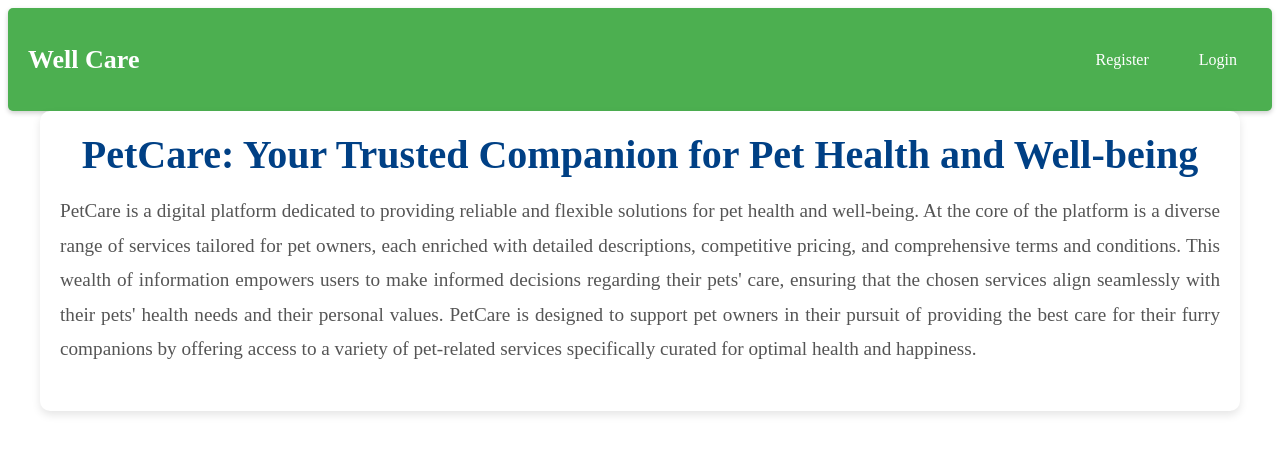
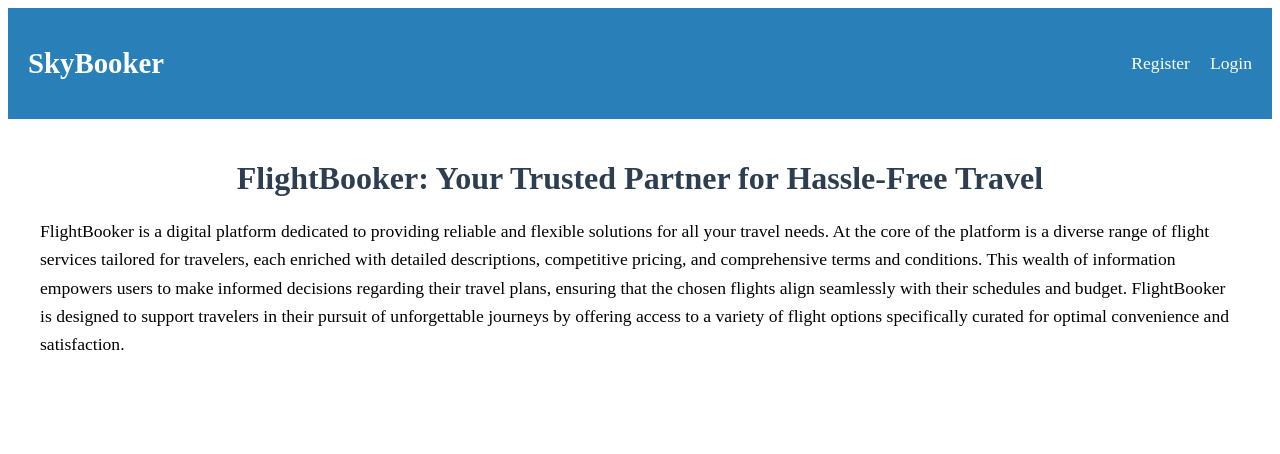
Before and after one commit to nithish0502-glitch/dummy_repo, an Angular app in the folder flightbooking/angularapp/: page / in a window 1280 px wide. Shown: the top 454 px of the page. Built offline with nearby package versions, Linux system fonts and the light colour scheme.

Commit message:
Auto-save-commit-17/10/2024--19:20:36

```diff
--- a/flightbooking/angularapp/src/app/components/home/home.component.css
+++ b/flightbooking/angularapp/src/app/components/home/home.component.css
@@ -1,55 +1,115 @@
-/* General Reset */
-* {
+/* Global Styles */
+body {
+  font-family: 'Arial', sans-serif;
   margin: 0;
   padding: 0;
-    box-sizing: border-box;
+  background-color: #f4f4f4;
+  color: #333;
 }
 
-  body {
-    font-family: 'Arial', sans-serif;
-    background-color: #f4f4f9;
-    color: #333;
-    line-height: 1.6;
+/* Container */
+.container {
+  max-width: 1200px;
+  margin: auto;
   padding: 20px;
 }
 
-  /* Container Styling */
-  .container {
-    max-width: 1200px;
-    margin: 0 auto;
-    padding: 20px;
-    background-color: #fff; /* White background for the content */
-    border-radius: 10px;
-    box-shadow: 0 4px 8px rgba(0, 0, 0, 0.1); /* Soft shadow for depth */
+/* Header */
+h1 {
+  text-align: center;
+  color: #2c3e50;
+  margin-bottom: 20px;
 }
 
-  h1 {
-    font-size: 2.5rem;
-    margin-bottom: 1rem;
-    color: #004085; /* Dark blue for the heading */
-    font-weight: bold;
-    text-align: center;
+/* Paragraph */
+p {
+  line-height: 1.6;
+  font-size: 1.1em;
+  margin-bottom: 30px;
 }
 
-  p {
-    font-size: 1.2rem;
-    line-height: 1.8;
-    margin-bottom: 1.5rem;
-    color: #555;
-    text-align: justify;
+/* Button Styles */
+.btn {
+  display: inline-block;
+  padding: 10px 20px;
+  background-color: #2980b9;
+  color: white;
+  border: none;
+  border-radius: 5px;
+  text-decoration: none;
+  font-size: 1em;
+  transition: background-color 0.3s ease;
 }
 
-  /* Adjusting font size and layout for smaller screens */
-  @media (max-width: 768px) {
-    h1 {
-      font-size: 2rem;
+.btn:hover {
+  background-color: #1abc9c;
 }
 
-    p {
-      font-size: 1rem;
+/* Flight Search Form */
+.flight-search-form {
+  background: white;
+  border-radius: 5px;
+  box-shadow: 0 2px 10px rgba(0, 0, 0, 0.1);
+  padding: 20px;
+  margin-bottom: 20px;
 }
 
-    .container {
+.flight-search-form input,
+.flight-search-form select {
+  width: 100%;
+  padding: 10px;
+  margin: 10px 0;
+  border: 1px solid #ccc;
+  border-radius: 5px;
+  font-size: 1em;
+}
+
+.flight-search-form button {
+  background-color: #e74c3c;
+  color: white;
+  border: none;
+  padding: 10px;
+  border-radius: 5px;
+  cursor: pointer;
+  font-size: 1em;
+}
+
+.flight-search-form button:hover {
+  background-color: #c0392b;
+}
+
+/* Flight List */
+.flight-list {
+  list-style-type: none;
+  padding: 0;
+}
+
+.flight-list-item {
+  background: white;
+  border-radius: 5px;
+  box-shadow: 0 2px 10px rgba(0, 0, 0, 0.1);
+  margin: 10px 0;
   padding: 15px;
+  display: flex;
+  justify-content: space-between;
 }
+
+.flight-list-item h2 {
+  font-size: 1.5em;
+  color: #2980b9;
 }
+
+.flight-list-item p {
+  margin: 5px 0;
+}
+
+/* Footer */
+footer {
+  text-align: center;
+  padding: 20px;
+  background-color: #2c3e50;
+  color: white;
+  position: relative;
+  bottom: 0;
+  width: 100%;
+}
--- a/flightbooking/angularapp/src/app/components/home/home.component.html
+++ b/flightbooking/angularapp/src/app/components/home/home.component.html
@@ -1,6 +1,6 @@
 <div class="container">
-  <h1>PetCare: Your Trusted Companion for Pet Health and Well-being</h1>
+  <h1>FlightBooker: Your Trusted Partner for Hassle-Free Travel</h1>
   <p>
-    PetCare is a digital platform dedicated to providing reliable and flexible solutions for pet health and well-being. At the core of the platform is a diverse range of services tailored for pet owners, each enriched with detailed descriptions, competitive pricing, and comprehensive terms and conditions. This wealth of information empowers users to make informed decisions regarding their pets' care, ensuring that the chosen services align seamlessly with their pets' health needs and their personal values. PetCare is designed to support pet owners in their pursuit of providing the best care for their furry companions by offering access to a variety of pet-related services specifically curated for optimal health and happiness.
+    FlightBooker is a digital platform dedicated to providing reliable and flexible solutions for all your travel needs. At the core of the platform is a diverse range of flight services tailored for travelers, each enriched with detailed descriptions, competitive pricing, and comprehensive terms and conditions. This wealth of information empowers users to make informed decisions regarding their travel plans, ensuring that the chosen flights align seamlessly with their schedules and budget. FlightBooker is designed to support travelers in their pursuit of unforgettable journeys by offering access to a variety of flight options specifically curated for optimal convenience and satisfaction.
   </p>
 </div>
--- a/flightbooking/angularapp/src/app/components/navbar/navbar.component.css
+++ b/flightbooking/angularapp/src/app/components/navbar/navbar.component.css
@@ -1,179 +1,119 @@
-/* General Styles */
-body {
-  font-family: 'Arial', sans-serif; /* Set the font for the entire body */
-  margin: 0;
-  background-color: #f9f9f9; /* Light background for the application */
-}
-
-/* Navbar Styles */
+/* Navigation Styles */
 nav {
-  display: flex; /* Use flexbox for alignment */
-  justify-content: space-between; /* Space between title and links */
-  align-items: center; /* Center items vertically */
-  background-color: #4CAF50; /* Green navbar background */
-  padding: 15px 20px; /* Padding for the navbar */
-  box-shadow: 0 2px 5px rgba(0, 0, 0, 0.2); /* Subtle shadow for depth */
-  border-radius: 5px; /* Rounded corners */
+  background-color: #2980b9; /* Main navigation background color */
+  color: white;
+  padding: 15px 20px;
+  display: flex;
+  justify-content: space-between;
+  align-items: center;
 }
 
 .site-title {
-  font-size: 26px; /* Site title font size */
-  color: #fff; /* Title text color */
+  font-size: 1.8em;
 }
 
 .site-title a {
-  color: white; /* Title link color */
-  text-decoration: none; /* Remove underline */
+  text-decoration: none;
+  color: white; /* Title color */
 }
 
 .nav-links {
-  list-style: none; /* Remove list styling */
-  display: flex; /* Display links in a row */
-  gap: 20px; /* Space between links */
-  align-items: center; /* Center items vertically within nav */
+  list-style: none;
+  display: flex;
+  margin: 0;
+  padding: 0;
 }
 
 .nav-links li {
-  display: inline; /* Ensure items are displayed inline */
-  position: relative; /* Allow dropdown to position relative to li */
+  margin-left: 20px; /* Space between nav items */
 }
 
 .nav-links a {
-  color: #fff; /* Link color */
-  text-decoration: none; /* Remove underline */
-  padding: 10px 15px; /* Add padding for better click area */
-  border-radius: 5px; /* Rounded corners */
-  transition: background-color 0.3s, color 0.3s; /* Smooth transition */
+  color: white; /* Link color */
+  text-decoration: none;
+  font-size: 1.1em;
+  transition: color 0.3s;
 }
 
 .nav-links a:hover {
-  background-color: #45a049; /* Darker shade on hover */
-  color: white; /* Keep text white on hover */
+  color: #1abc9c; /* Hover color */
 }
 
-/* User Role Display */
-/* User Role Display */
-.user-role {
-  margin: 0; /* Remove default margin */
-  color: #fff; /* White color for user role */
-  font-weight: bold; /* Bold text for emphasis */
-  background-color: rgba(255, 255, 255, 0.1); /* Light background */
-  padding: 8px 12px; /* Padding for better appearance */
-  border-radius: 5px; /* Rounded corners */
-  border: 1px solid rgba(255, 255, 255, 0.3); /* Light border */
-  transition: background-color 0.3s, border 0.3s; /* Smooth transition */
+/* Dropdown Styles */
+.dropdown {
+  position: relative;
 }
 
-.user-role:hover {
-  background-color: rgba(255, 255, 255, 0.2); /* Slightly darker on hover */
-  border-color: rgba(255, 255, 255, 0.5); /* Darker border on hover */
+.dropdown-content {
+  display: none;
+  position: absolute;
+  background-color: white;
+  border-radius: 5px;
+  box-shadow: 0 2px 10px rgba(0, 0, 0, 0.2);
+  min-width: 150px;
+  z-index: 1;
 }
 
-
-/* Logout Button */
-.button {
-  background-color: #FF4136; /* Red button background */
-  color: white; /* Button text color */
-  border: none; /* Remove border */
-  padding: 10px 15px; /* Button padding */
-  border-radius: 5px; /* Rounded corners */
-  cursor: pointer; /* Pointer cursor on hover */
-  transition: background-color 0.3s; /* Smooth background color transition */
+.dropdown:hover .dropdown-content {
+  display: block; /* Show dropdown on hover */
 }
 
-.button:hover {
-  background-color: #C0392B; /* Darker shade on hover */
+.dropdown-content a {
+  color: #2980b9; /* Dropdown link color */
+  padding: 10px;
+  text-decoration: none;
+  display: block;
+  transition: background 0.3s;
 }
 
-/* Logout Confirmation Popup Styles */
+.dropdown-content a:hover {
+  background-color: #f1f1f1; /* Dropdown link hover color */
+}
+
+/* Logout Popup Styles */
 .logout-popup {
-  position: fixed; /* Fixed position for the popup */
-  top: 0; /* Align to top */
-  left: 0; /* Align to left */
-  right: 0; /* Align to right */
-  bottom: 0; /* Align to bottom */
-  background-color: rgba(0, 0, 0, 0.5); /* Semi-transparent background */
-  display: flex; /* Flexbox for centering */
-  justify-content: center; /* Center horizontally */
-  align-items: center; /* Center vertically */
+  position: fixed;
+  top: 0;
+  left: 0;
+  right: 0;
+  bottom: 0;
+  background-color: rgba(0, 0, 0, 0.5); /* Overlay background */
+  display: flex;
+  justify-content: center;
+  align-items: center;
+  z-index: 1000; /* Bring popup above everything else */
 }
 
 .logout-popup-content {
-  background-color: white; /* Popup background color */
-  padding: 20px; /* Padding for popup */
-  border-radius: 10px; /* Rounded corners */
-  box-shadow: 0 2px 10px rgba(0, 0, 0, 0.3); /* Shadow effect */
-  text-align: center; /* Center text */
+  background: white;
+  border-radius: 5px;
+  padding: 20px;
+  text-align: center;
+  box-shadow: 0 2px 10px rgba(0, 0, 0, 0.2);
 }
 
-.logout-popup p {
-  margin-bottom: 20px; /* Space below the text */
+.logout-popup button {
+  margin: 10px;
+  padding: 10px 15px;
+  border: none;
+  border-radius: 5px;
+  cursor: pointer;
 }
 
-/* Buttons in the Popup */
-.button-yes, .button-cancel {
-  background-color: #4CAF50; /* Yes button background */
-  color: white; /* Yes button text color */
-  border: none; /* Remove border */
-  padding: 10px 15px; /* Padding for Yes button */
-  border-radius: 5px; /* Rounded corners */
-  cursor: pointer; /* Pointer cursor */
-  margin: 0 5px; /* Space between buttons */
-  transition: background-color 0.3s; /* Smooth background color transition */
+.button-yes {
+  background-color: #e74c3c; /* Yes button color */
+  color: white;
 }
 
 .button-yes:hover {
-  background-color: #388E3C; /* Darker shade on hover for Yes button */
+  background-color: #c0392b; /* Yes button hover color */
 }
 
 .button-cancel {
-  background-color: #FF4136; /* Cancel button background */
+  background-color: #2980b9; /* Cancel button color */
+  color: white;
 }
 
 .button-cancel:hover {
-  background-color: #C0392B; /* Darker shade on hover for Cancel button */
+  background-color: #1abc9c; /* Cancel button hover color */
 }
-
-/* Dropdown content hidden by default */
-.dropdown-content {
-  display: none; /* Hide the dropdown by default */
-  position: absolute; /* Position it absolutely to the parent */
-  background-color: white; /* White background for dropdown */
-  min-width: 160px; /* Minimum width of the dropdown */
-  box-shadow: 0 4px 8px rgba(0, 0, 0, 0.1); /* Subtle shadow for depth */
-  z-index: 1; /* Ensure dropdown is above other content */
-}
-
-/* Show the dropdown on hover */
-.dropdown:hover .dropdown-content {
-  display: block; /* Show the dropdown when hovering over the parent */
-}
-
-/* Links inside the dropdown */
-.dropdown-content a {
-  color: #555; /* Default text color (dark gray) */
-  padding: 12px 16px; /* Padding for the links */
-  text-decoration: none; /* No underline */
-  display: block; /* Make links block elements */
-  transition: background-color 0.3s, color 0.3s; /* Smooth transition for background and color */
-}
-
-/* Change background color on hover for dropdown links */
-.dropdown-content a:hover {
-  background-color: #f0f0f0; /* Light gray background on hover */
-  color: #333; /* Slightly darker gray for text on hover */
-}
-
-/* Optional: Add styling to the main dropdown link */
-.dropdown > a {
-  position: relative; /* Keep relative positioning */
-  display: inline-block; /* Allow padding and margins */
-  padding: 10px 15px; /* Ensure consistent padding */
-  color: #fff; /* Link color */
-  text-decoration: none; /* Remove underline */
-  transition: color 0.3s; /* Smooth color transition */
-}
-
-.dropdown > a:hover {
-  color: #e0e0e0; /* Change color of the main link on hover */
-}
--- a/flightbooking/angularapp/src/app/components/navbar/navbar.component.html
+++ b/flightbooking/angularapp/src/app/components/navbar/navbar.component.html
@@ -1,6 +1,6 @@
 <nav>
   <h1 class="site-title">
-    <a routerLink="/" style="text-decoration: none; color: inherit;">Well Care</a>
+    <a routerLink="/" style="text-decoration: none; color: inherit;">SkyBooker</a>
   </h1>
   <ul class="nav-links">
     <ng-container *ngIf="!isLoggedIn">
```
Also changed, not shown: 1 other file (tests, documents, lock files or other folders). Lines whose indentation alone changed are shown as unchanged.
